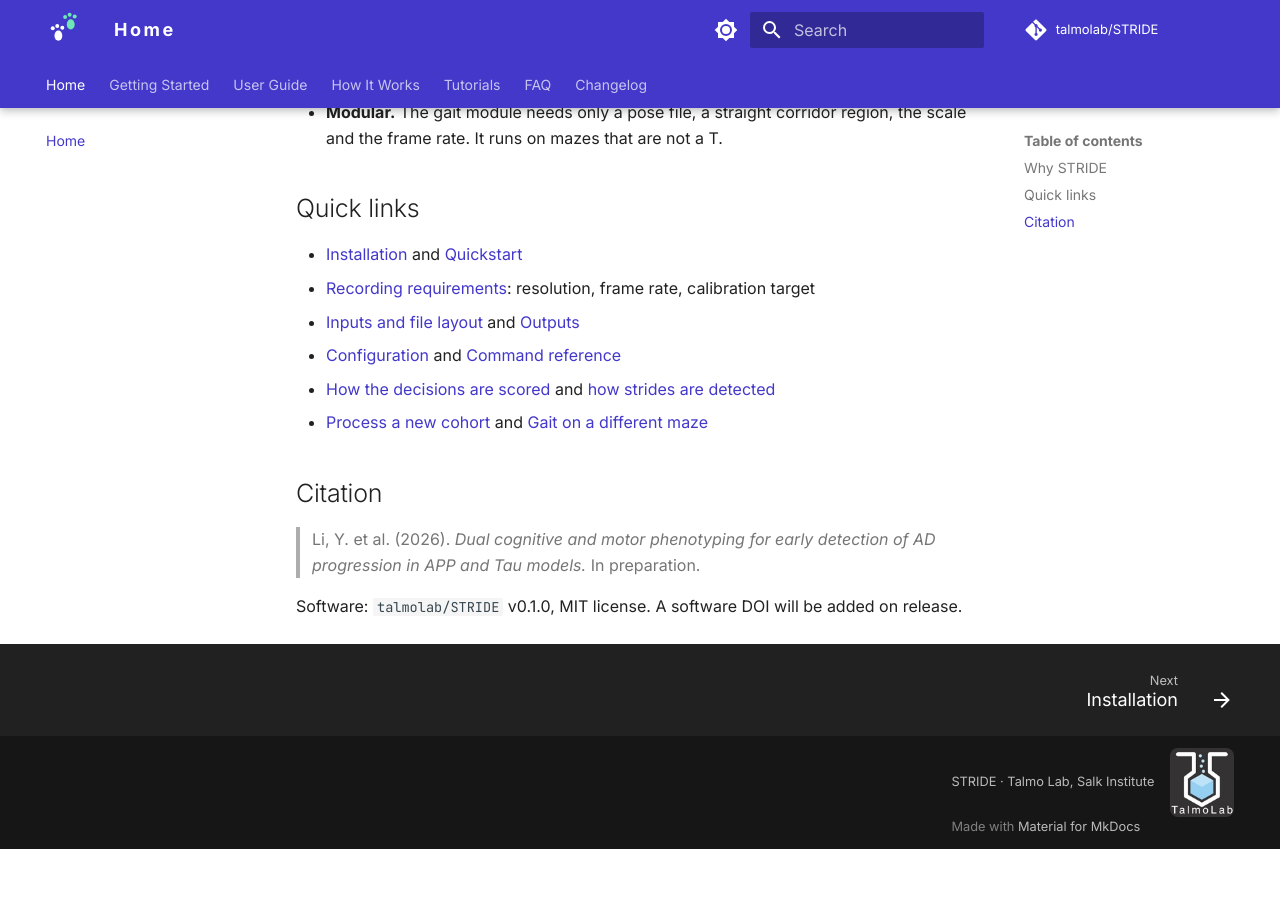
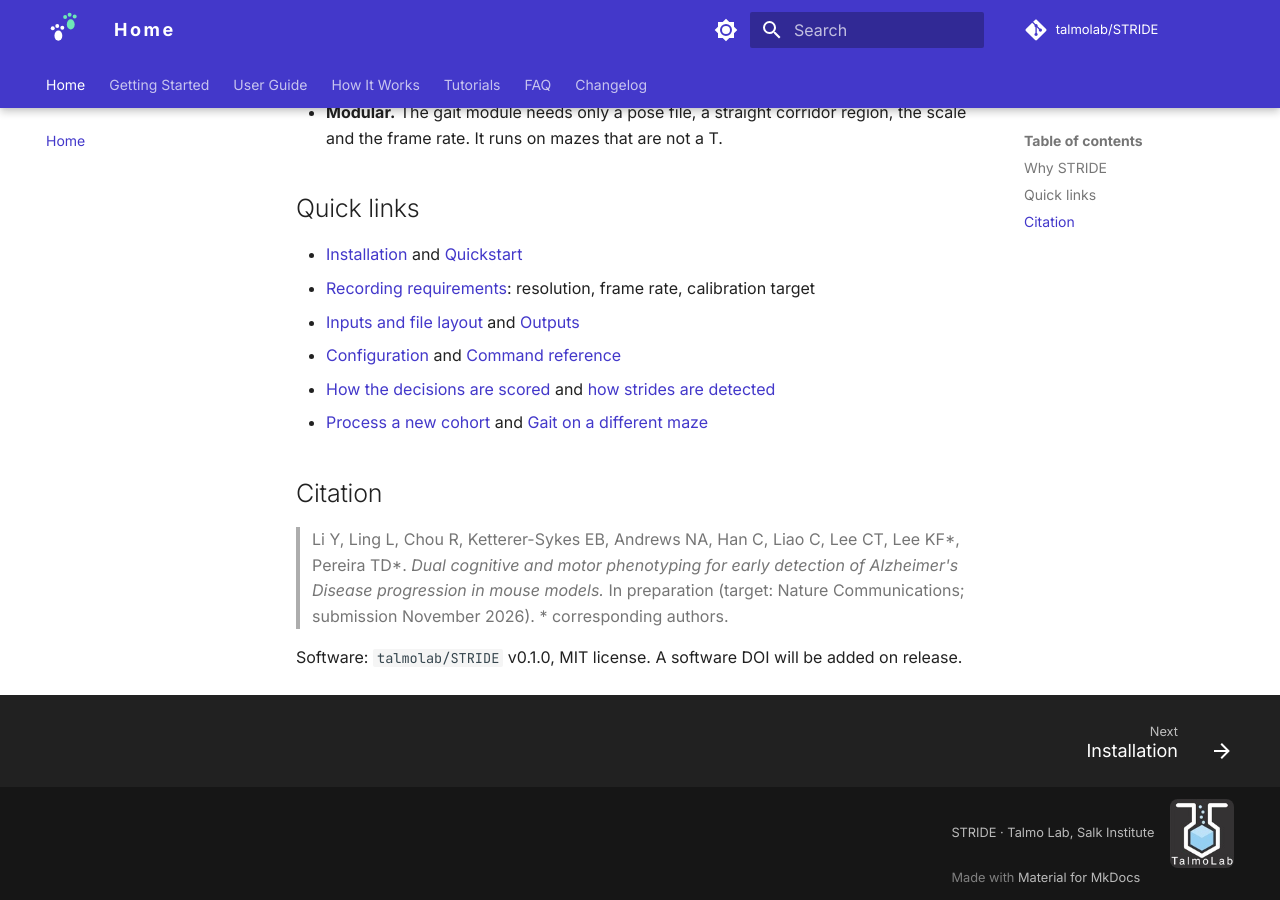
Before and after one commit to talmolab/STRIDE-docs, an MkDocs documentation site: the page built from docs/index.md, in a window 1280 px wide and 900 px high, scrolled down 899 px. Built offline with MkDocs 1.6.1 and Material for MkDocs 9.7.7, drawn with Linux system fonts in a browser that asks for light colours; comment, search, counter and statistics services are not loaded; before the commit the page ends 1748 px from its top, so only the background shows below that.

Commit message:
Citation: full author list and final title

```diff
--- a/docs/index.md
+++ b/docs/index.md
@@ -40,6 +40,8 @@ flowchart LR
 
 ## Citation
 
-> Li, Y. et al. (2026). *Dual cognitive and motor phenotyping for early detection of AD progression in APP and Tau models.* In preparation.
+> Li Y, Ling L, Chou R, Ketterer-Sykes EB, Andrews NA, Han C, Liao C, Lee CT, Lee KF\*, Pereira TD\*.
+> *Dual cognitive and motor phenotyping for early detection of Alzheimer's Disease progression in mouse models.*
+> In preparation (target: Nature Communications; submission November 2026). \* corresponding authors.
 
 Software: `talmolab/STRIDE` v0.1.0, MIT license. A software DOI will be added on release.
```
